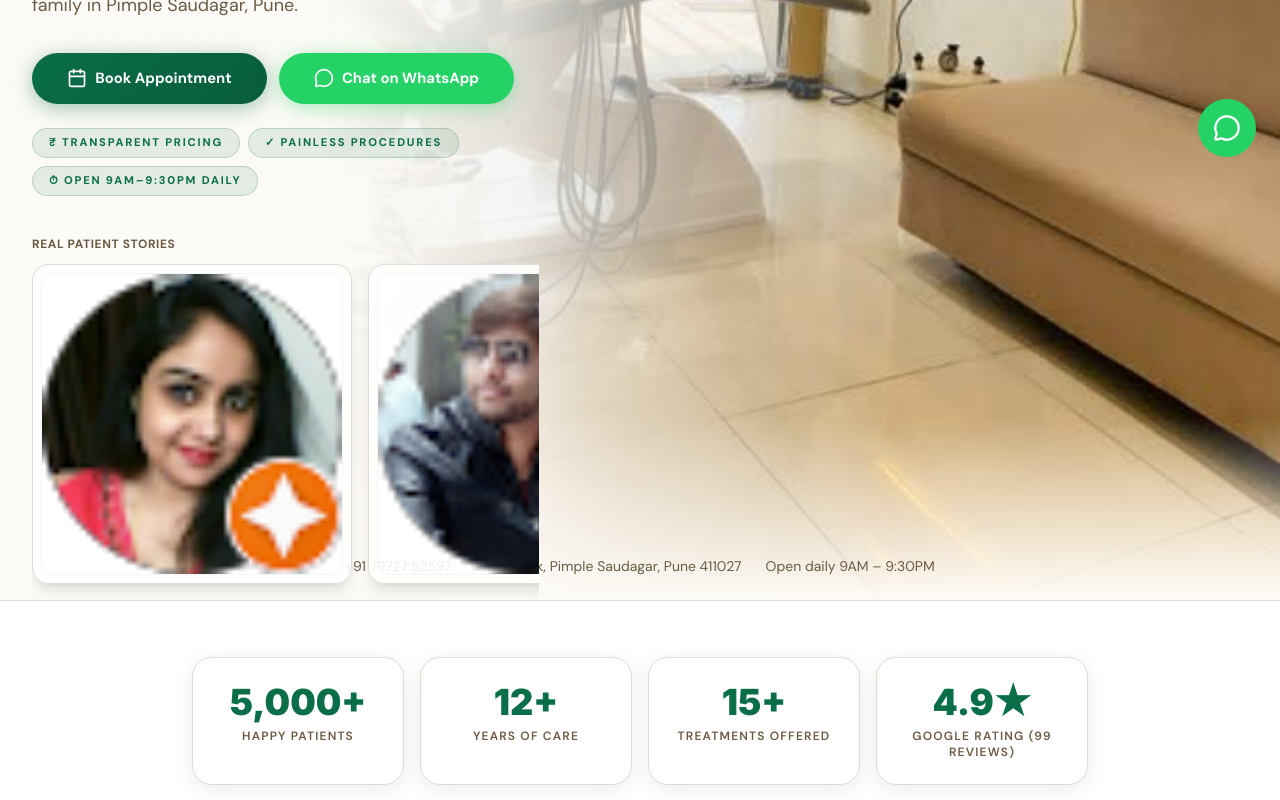
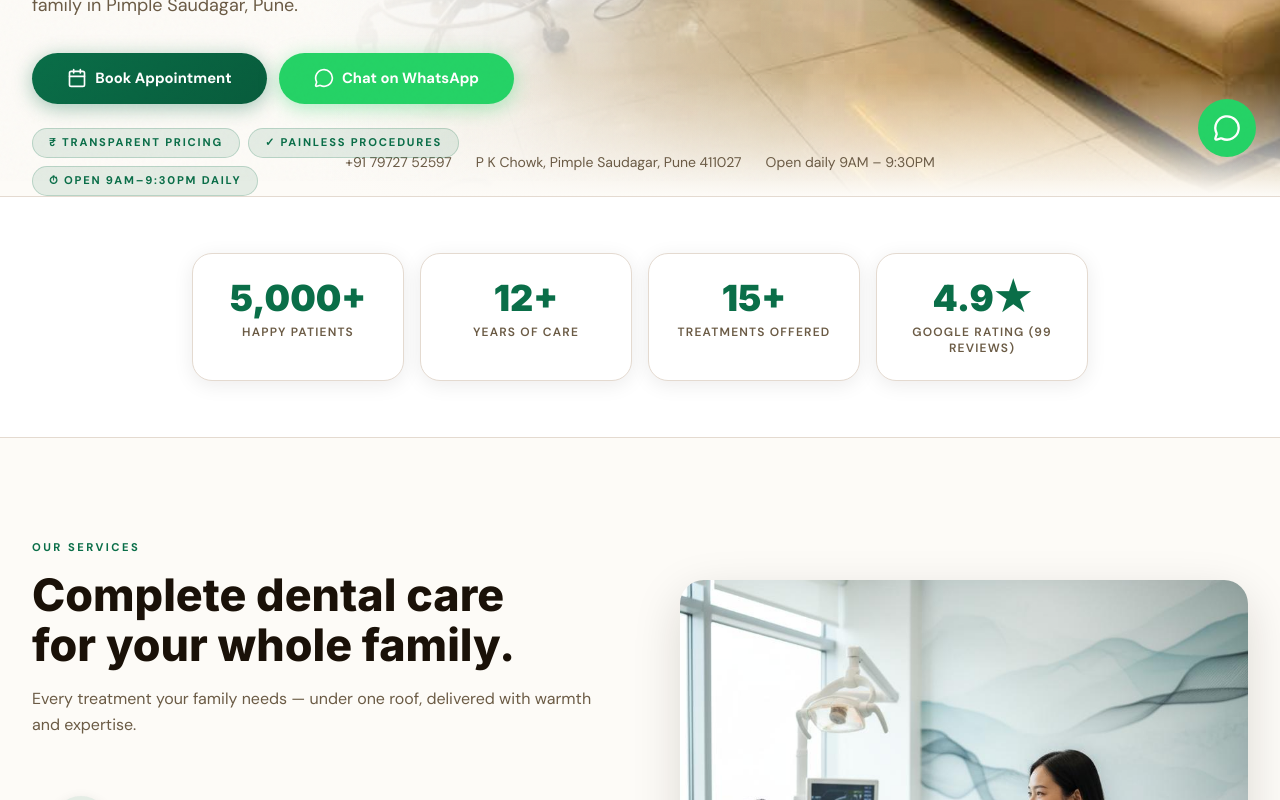
Before and after one commit to itsshubhamkk/mydentalstory, a React (Vite) app: page / in a window 1280 px wide. Shown: the part 619-1419 px from the top of the page. Built offline with nearby package versions, Linux system fonts and the light colour scheme.

Commit message:
feat: final touches and bug fixes

```diff
--- a/src/components/BookingModal.tsx
+++ b/src/components/BookingModal.tsx
@@ -34,7 +34,7 @@ Message: ${form.message || 'None'}`;
         }, 3500);
     };
 
-    const waLink = `https://api.whatsapp.com/send/?phone=${WA}&text=${encodeURIComponent('New Clinic Registration Enquiry:\n\nClinic Name: MyDentalStory\nName: \nMobile: \nService: \nPreferred Date: \nMessage: ')}&type=phone_number&app_absent=0`;
+    const waLink = `https://api.whatsapp.com/send/?phone=${WA}&text=${encodeURIComponent('Hello, I would like to book an appointment')}&type=phone_number&app_absent=0`;
 
     return (
         <div className="fixed inset-0 z-[100] flex items-center justify-center p-4">
--- a/src/components/Footer.tsx
+++ b/src/components/Footer.tsx
@@ -27,7 +27,7 @@ export default function Footer() {
                         </p>
                         <p className="text-xs mt-2 font-medium" style={{ color: 'var(--accent)' }}>⭐ 4.9 · 99 Google Reviews · LGBTQ+ Friendly</p>
                         <div className="mt-6 flex flex-wrap gap-3">
-                            <a href={`https://api.whatsapp.com/send/?phone=${WA}&text=New+Clinic+Registration+Enquiry%3A%0A%0AClinic+Name%3A+MyDentalStory%0AMobile%3A+%0AEmail%3A+%0AAddress%3A+&type=phone_number&app_absent=0`} target="_blank" rel="noopener noreferrer"
+                            <a href={`https://api.whatsapp.com/send/?phone=${WA}&text=Hello, I am interested in your services.`} target="_blank" rel="noopener noreferrer"
                                 className="btn btn-wa px-5 py-2.5 text-sm">
                                 <MessageCircle className="w-4 h-4" /> WhatsApp Us
                             </a>
--- a/src/components/Navbar.tsx
+++ b/src/components/Navbar.tsx
@@ -32,7 +32,7 @@ export default function Navbar({ onBooking }: NavbarProps) {
 
                         {/* Logo */}
                         <NavLink to="/" className="nav-logo" style={{ background: 'transparent', border: 'none' }}>
-                            <img src="/images/logo.png" alt="MyDentalStory" className="w-8 h-8 flex-shrink-0 object-contain drop-shadow-sm" />
+                            <img src={`${import.meta.env.BASE_URL}images/logo.png`} alt="MyDentalStory" className="w-8 h-8 flex-shrink-0 object-contain drop-shadow-sm" />
                             <span className="text-sm font-bold uppercase tracking-[0.14em] hidden sm:block" style={{ color: 'var(--text)' }}>MyDentalStory</span>
                         </NavLink>
 
--- a/src/pages/AboutPage.tsx
+++ b/src/pages/AboutPage.tsx
@@ -83,7 +83,7 @@ function DoctorModal({ doctor, onClose, onBooking }: { doctor: Doctor; onClose:
 
 export default function AboutPage({ onBooking }: { onBooking: () => void }) {
     const [selectedDoctor, setSelectedDoctor] = useState<Doctor | null>(null);
-    const waLink = `https://api.whatsapp.com/send/?phone=${WA}&text=New+Clinic+Registration+Enquiry%3A%0A%0AClinic+Name%3A+MyDentalStory%0AMobile%3A+%0AEmail%3A+%0AAddress%3A+&type=phone_number&app_absent=0`;
+    const waLink = `https://api.whatsapp.com/send/?phone=${WA}&text=Hello, I am interested in your services.`;
 
     return (
         <div style={{ background: 'var(--bg)', minHeight: '100vh' }}>
--- a/src/pages/ContactPage.tsx
+++ b/src/pages/ContactPage.tsx
@@ -22,7 +22,7 @@ export default function ContactPage() {
         setTimeout(() => { setSubmitted(false); setForm({ name: '', email: '', phone: '', subject: '', message: '' }); }, 4000);
     };
 
-    const waLink = `https://api.whatsapp.com/send/?phone=${WA}&text=New+Clinic+Registration+Enquiry%3A%0A%0AClinic+Name%3A+MyDentalStory%0AMobile%3A+%0AEmail%3A+%0AAddress%3A+&type=phone_number&app_absent=0`;
+    const waLink = `https://api.whatsapp.com/send/?phone=${WA}&text=Hello, I am interested in your services.`;
     const mapsLink = `https://maps.google.com/?q=My+Dental+Story,+Pimple+Saudagar,+Pune`;
 
     return (
--- a/src/pages/HomePage.tsx
+++ b/src/pages/HomePage.tsx
@@ -7,7 +7,7 @@ import { Link } from 'react-router-dom';
 import { img } from '../utils/images';
 
 const WA = '917972752597';
-const wa = () => `https://api.whatsapp.com/send/?phone=${WA}&text=New+Clinic+Registration+Enquiry%3A%0A%0AClinic+Name%3A+MyDentalStory%0AMobile%3A+%0AEmail%3A+%0AAddress%3A+&type=phone_number&app_absent=0`;
+const wa = () => `https://api.whatsapp.com/send/?phone=${WA}&text=Hello, I am interested in your services.`;
 
 const SERVICES = [
     { icon: Shield, title: 'Preventive Care', desc: 'Cleanings, exams, and hygiene plans to keep your smile healthy long-term.' },
@@ -140,17 +140,7 @@ export default function HomePage({ onBooking }: { onBooking: () => void }) {
                             </div>
 
                             {/* Reviews Carousel */}
-                            <div className="anim-fade-up d-600 mt-10 relative z-20">
-                                <span className="text-xs font-bold uppercase tracking-wider mb-3 block" style={{ color: 'var(--text-2)' }}>Real Patient Stories</span>
-                                <div className="flex overflow-x-auto snap-x hide-scrollbar gap-4 pb-4 -mx-4 px-4 sm:mx-0 sm:px-0">
-                                    <div className="snap-start flex-shrink-0 w-[280px] sm:w-[320px] bg-white/90 backdrop-blur-md rounded-2xl shadow-lg border overflow-hidden flex items-center justify-center p-2 transition-transform hover:-translate-y-1" style={{ borderColor: 'var(--border)' }}>
-                                        <img src={img('images/review-pooja-ingle.png')} alt="Review from Pooja Ingle" className="w-full h-auto object-contain rounded-xl border border-gray-100" />
-                                    </div>
-                                    <div className="snap-start flex-shrink-0 w-[280px] sm:w-[320px] bg-white/90 backdrop-blur-md rounded-2xl shadow-lg border overflow-hidden flex items-center justify-center p-2 transition-transform hover:-translate-y-1" style={{ borderColor: 'var(--border)' }}>
-                                        <img src={img('images/review-rohit-charkhe.png')} alt="Review from Rohit Charkhe" className="w-full h-auto object-contain rounded-xl border border-gray-100" />
-                                    </div>
-                                </div>
-                            </div>
+
                         </div>
 
                         {/* RIGHT: Floating UI Accents over the image side */}
--- a/src/pages/ServicesPage.tsx
+++ b/src/pages/ServicesPage.tsx
@@ -88,7 +88,7 @@ function FAQItem({ q, a, open, toggle }: { q: string; a: string; open: boolean;
 
 export default function ServicesPage({ onBooking }: { onBooking: () => void }) {
     const [openFaq, setOpenFaq] = useState<number | null>(null);
-    const waLink = `https://api.whatsapp.com/send/?phone=${WA}&text=New+Clinic+Registration+Enquiry%3A%0A%0AClinic+Name%3A+MyDentalStory%0AMobile%3A+%0AEmail%3A+%0AAddress%3A+&type=phone_number&app_absent=0`;
+    const waLink = `https://api.whatsapp.com/send/?phone=${WA}&text=Hello, I am interested in your services.`;
 
     return (
         <div style={{ background: 'var(--bg)', minHeight: '100vh' }}>
@@ -172,7 +172,7 @@ export default function ServicesPage({ onBooking }: { onBooking: () => void }) {
                     </div>
                     <div className="mt-10 text-center">
                         <p className="text-sm mb-4" style={{ color: 'var(--text-2)' }}>Still have questions?</p>
-                        <a href={`https://api.whatsapp.com/send/?phone=${WA}&text=New+Clinic+Registration+Enquiry%3A%0A%0AClinic+Name%3A+MyDentalStory%0AMobile%3A+%0AEmail%3A+%0AAddress%3A+&type=phone_number&app_absent=0`} target="_blank" rel="noopener noreferrer" className="btn btn-wa px-6 py-3">
+                        <a href={`https://api.whatsapp.com/send/?phone=${WA}&text=Hello, I am interested in your services.`} target="_blank" rel="noopener noreferrer" className="btn btn-wa px-6 py-3">
                             <MessageCircle className="w-5 h-5" /> Ask on WhatsApp
                         </a>
                     </div>
```
